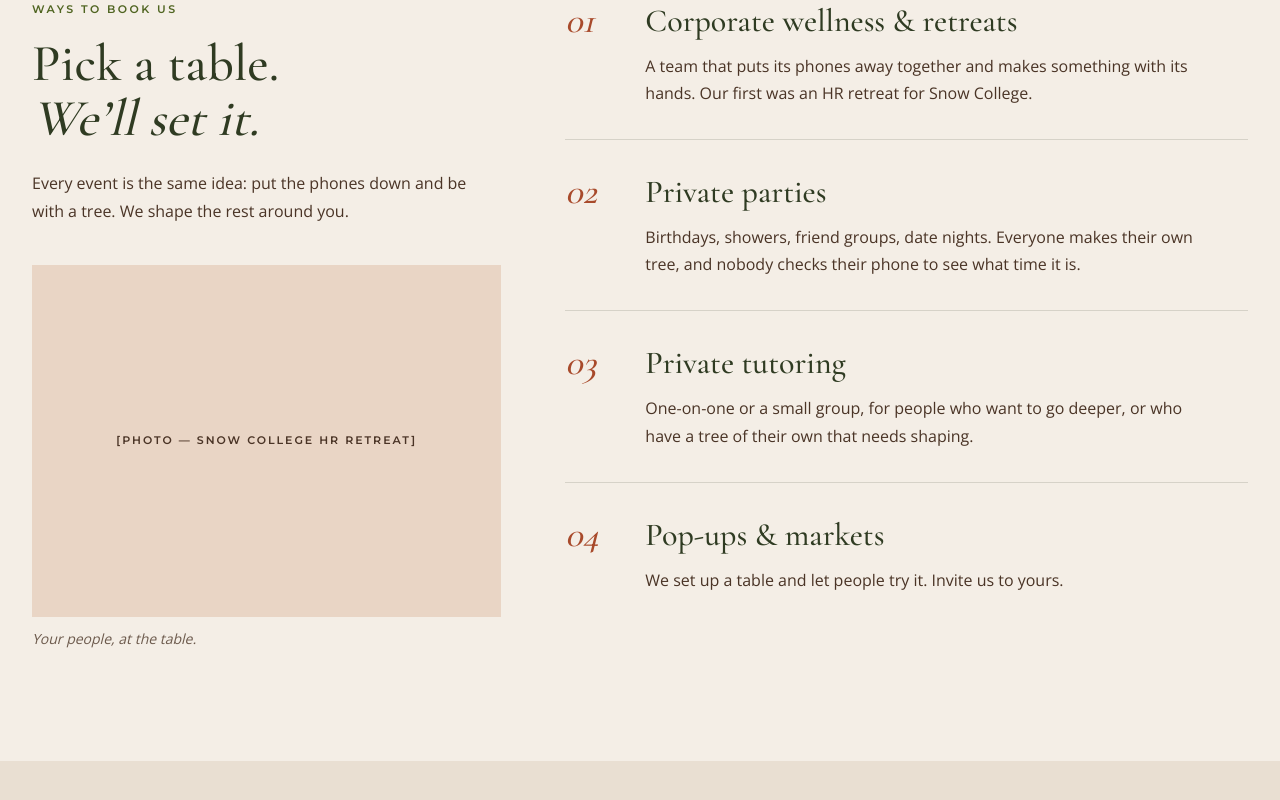
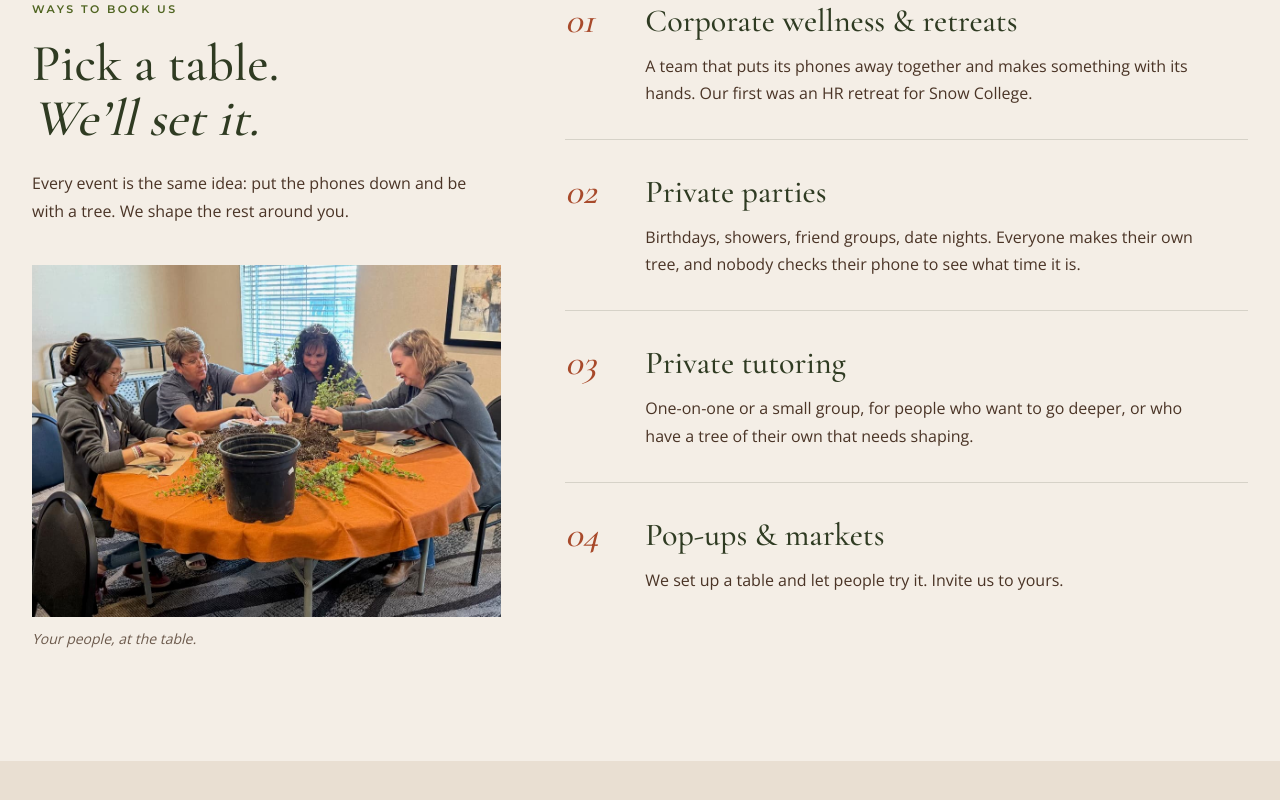
Before and after one commit to landonpeterson2-ui/Zion-Bonsai, a Next.js app: page /events in a window 1280 px wide. Shown: the part 1420-2220 px from the top of the page. Built offline with nearby package versions, Linux system fonts and the light colour scheme; no server answers.

Commit message:
Events: HR retreat photo at the table; credit Del as HR Director, Snow College
Co-Authored-By: Claude Opus 5.5 <noreply@anthropic.com>

```diff
--- a/app/events/page.tsx
+++ b/app/events/page.tsx
@@ -51,6 +51,7 @@ export default function EventsPage() {
   const [eventQuote] = getTestimonials('events')
   const hero = getPhoto('workshop-barn-tables-ready')
   const landon = getPhoto('workshop-instructor-holding-jade-roots')
+  const retreat = getPhoto('event-hr-retreat-repotting-table')
 
   return (
     <>
@@ -88,16 +89,13 @@ export default function EventsPage() {
               Every event is the same idea: put the phones down and be with a tree. We shape the rest around you.
             </p>
             <Reveal className="mt-10">
-              <div
-                role="img"
-                aria-label="Photo placeholder: the Snow College HR retreat"
-                className="flex aspect-[4/3] items-center justify-center bg-sandstone/40 p-8 text-center"
-              >
-                <p className="font-label text-[11px] font-semibold uppercase leading-relaxed tracking-[0.18em] text-soil">
-                  [PHOTO &mdash; Snow College HR retreat]
-                </p>
-              </div>
-              <p className="mt-3 text-sm italic text-soil/80">Your people, at the table.</p>
+              <Photo
+                src={retreat.src}
+                alt={retreat.alt}
+                sizes="(min-width: 768px) 40vw, 100vw"
+                aspect="aspect-[4/3]"
+                caption="Your people, at the table."
+              />
             </Reveal>
           </div>
           <ol className="md:col-span-7">
--- a/content/gallery.json
+++ b/content/gallery.json
@@ -362,5 +362,12 @@
     "caption": "",
     "status": "workshop",
     "featured": false
+  },
+  {
+    "src": "/photos/event-hr-retreat-repotting-table.jpg",
+    "alt": "Four people at a team retreat repot dwarf jade bonsai around a round table with an orange cloth, a pile of soil and trimmed cuttings in the middle",
+    "caption": "",
+    "status": "workshop",
+    "featured": false
   }
 ]
--- a/content/testimonials.json
+++ b/content/testimonials.json
@@ -50,7 +50,7 @@
     {
       "id": "del-team-retreat",
       "name": "Del",
-      "note": "Team retreat",
+      "town": "HR Director, Snow College",
       "quote": "Zion Bonsai brought such a fun, hands-on experience to our team retreat! Working with the soil, tending roots, and pruning our trees gave us a chance to connect and learn something new together. We even named our trees, and the fun has continued as we check on each other’s trees and watch them grow. A wonderful experience for any team looking to build connections and create lasting memories!",
       "pages": ["events"]
     },
--- a/scripts/photos-map.json
+++ b/scripts/photos-map.json
@@ -50,6 +50,7 @@
     "workshop/IMG_7459.HEIC": "workshop-four-seated-at-table.jpg",
     "workshop/IMG_7463.HEIC": "workshop-four-holding-finished-trees.jpg",
     "workshop/IMG_7738.HEIC": "dwarf-jade-cascade-swirled-pot.jpg",
-    "workshop/IMG_8017.heic": "dwarf-jade-white-rectangle-pot.jpg"
+    "workshop/IMG_8017.heic": "dwarf-jade-white-rectangle-pot.jpg",
+    "workshop/snow-college-hr-retreat-table.jpg": "event-hr-retreat-repotting-table.jpg"
   }
 }
```
Also changed, not shown: public/photos/event-hr-retreat-repotting-table.jpg (added).
